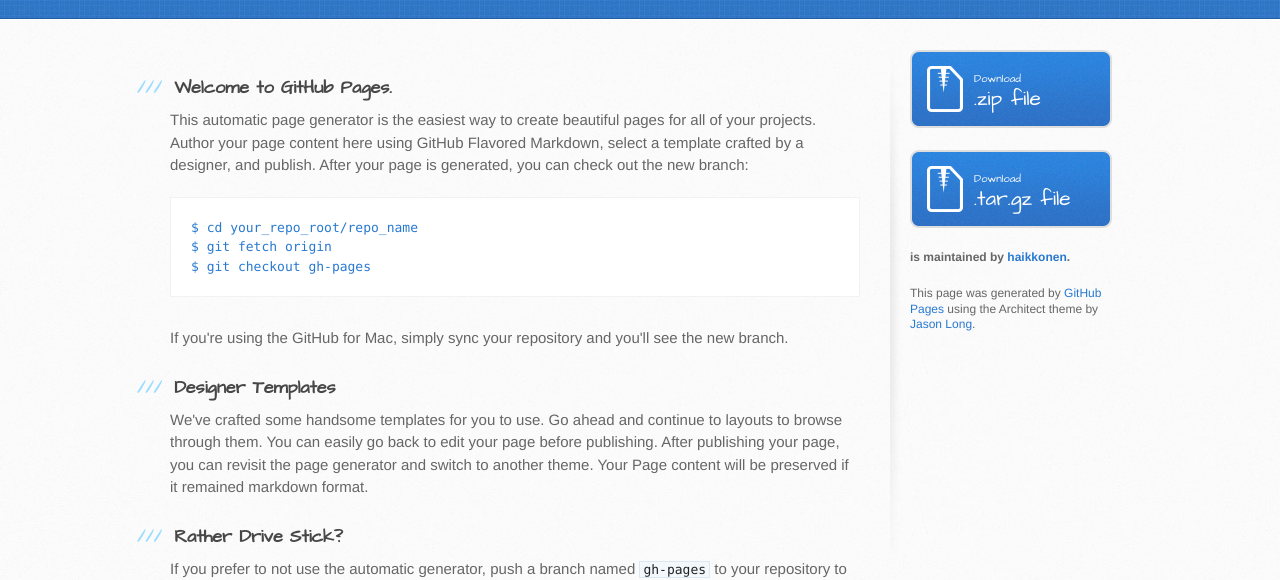
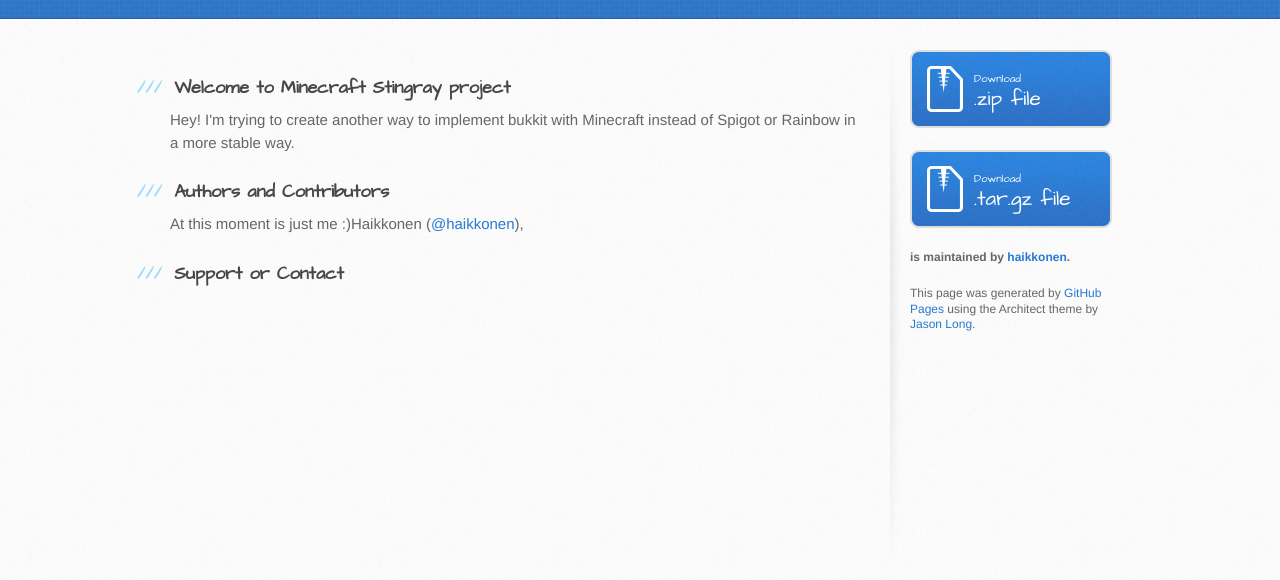
Before and after one commit to haikkonen/FirstRepo, a plain HTML site: page index.html in a window 1280 px wide. Shown: the part 220-800 px from the top of the page. Drawn offline with Linux system fonts and the light colour scheme.

Commit message:
Changes in index.html

```diff
--- a/index.html
+++ b/index.html
@@ -29,36 +29,17 @@
       <div class="inner clearfix">
         <section id="main-content">
           <h3>
-<a id="welcome-to-github-pages" class="anchor" href="#welcome-to-github-pages" aria-hidden="true"><span class="octicon octicon-link"></span></a>Welcome to GitHub Pages.</h3>
+<a id="welcome-to-github-pages" class="anchor" href="#welcome-to-github-pages" aria-hidden="true"><span class="octicon octicon-link"></span></a>Welcome to Minecraft Stingray project</h3>
 
-<p>This automatic page generator is the easiest way to create beautiful pages for all of your projects. Author your page content here using GitHub Flavored Markdown, select a template crafted by a designer, and publish. After your page is generated, you can check out the new branch:</p>
-
-<pre><code>$ cd your_repo_root/repo_name
-$ git fetch origin
-$ git checkout gh-pages
-</code></pre>
-
-<p>If you're using the GitHub for Mac, simply sync your repository and you'll see the new branch.</p>
-
-<h3>
-<a id="designer-templates" class="anchor" href="#designer-templates" aria-hidden="true"><span class="octicon octicon-link"></span></a>Designer Templates</h3>
-
-<p>We've crafted some handsome templates for you to use. Go ahead and continue to layouts to browse through them. You can easily go back to edit your page before publishing. After publishing your page, you can revisit the page generator and switch to another theme. Your Page content will be preserved if it remained markdown format.</p>
-
-<h3>
-<a id="rather-drive-stick" class="anchor" href="#rather-drive-stick" aria-hidden="true"><span class="octicon octicon-link"></span></a>Rather Drive Stick?</h3>
-
-<p>If you prefer to not use the automatic generator, push a branch named <code>gh-pages</code> to your repository to create a page manually. In addition to supporting regular HTML content, GitHub Pages support Jekyll, a simple, blog aware static site generator written by our own Tom Preston-Werner. Jekyll makes it easy to create site-wide headers and footers without having to copy them across every page. It also offers intelligent blog support and other advanced templating features.</p>
+<p>Hey! I'm trying to create another way to implement bukkit with Minecraft instead of Spigot or Rainbow in a more stable way.</p>
 
 <h3>
 <a id="authors-and-contributors" class="anchor" href="#authors-and-contributors" aria-hidden="true"><span class="octicon octicon-link"></span></a>Authors and Contributors</h3>
 
-<p>You can <a href="https://github.com/blog/821" class="user-mention">@mention</a> a GitHub username to generate a link to their profile. The resulting <code>&lt;a&gt;</code> element will link to the contributor's GitHub Profile. For example: In 2007, Chris Wanstrath (<a href="https://github.com/defunkt" class="user-mention">@defunkt</a>), PJ Hyett (<a href="https://github.com/pjhyett" class="user-mention">@pjhyett</a>), and Tom Preston-Werner (<a href="https://github.com/mojombo" class="user-mention">@mojombo</a>) founded GitHub.</p>
+<p>At this moment is just me :)Haikkonen (<a href="https://github.com/haikkonen" class="user-mention">@haikkonen</a>),</p>
 
 <h3>
 <a id="support-or-contact" class="anchor" href="#support-or-contact" aria-hidden="true"><span class="octicon octicon-link"></span></a>Support or Contact</h3>
-
-<p>Having trouble with Pages? Check out the documentation at <a href="https://help.github.com/pages">https://help.github.com/pages</a> or contact <a href="mailto:support@github.com">support@github.com</a> and we’ll help you sort it out.</p>
         </section>
 
         <aside id="sidebar">
```
